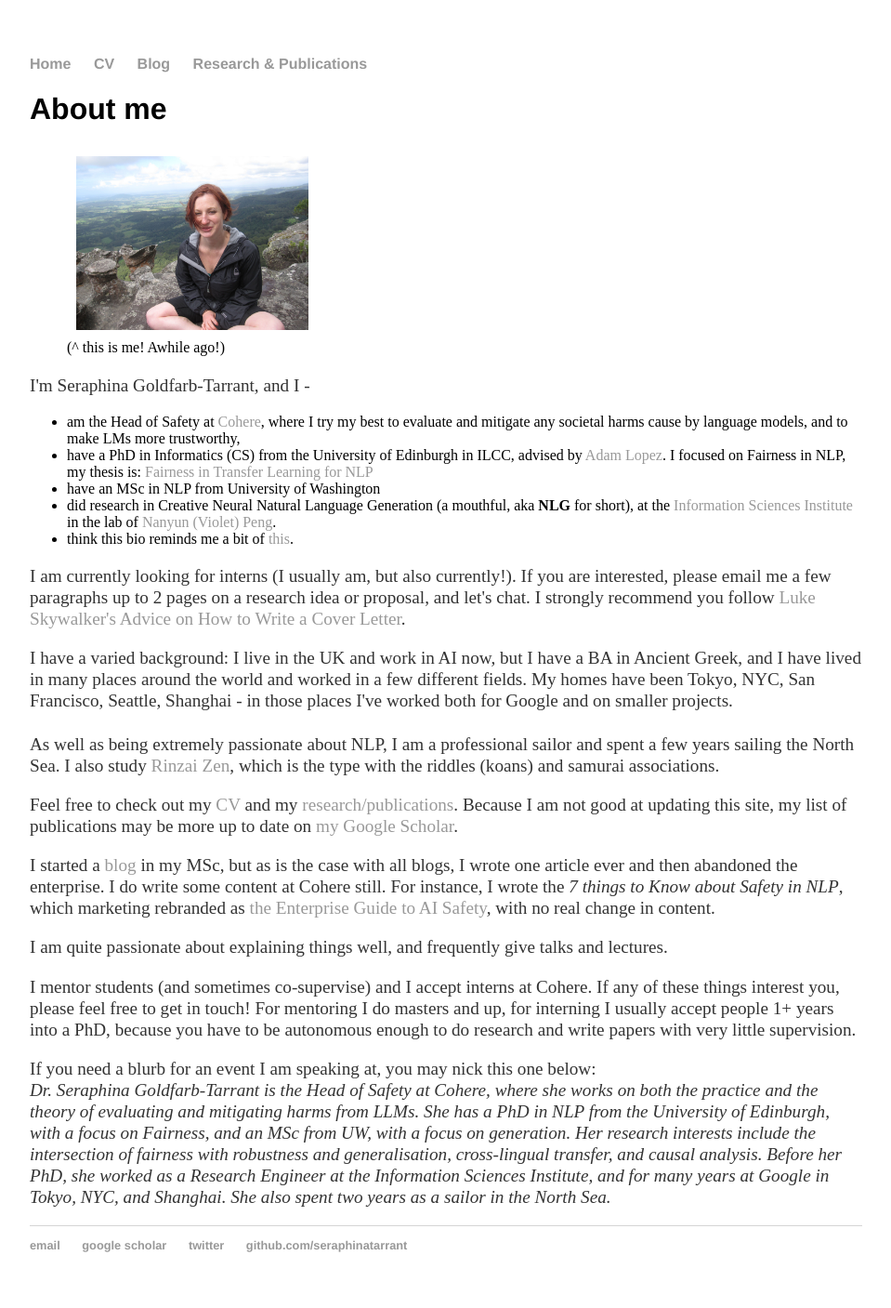
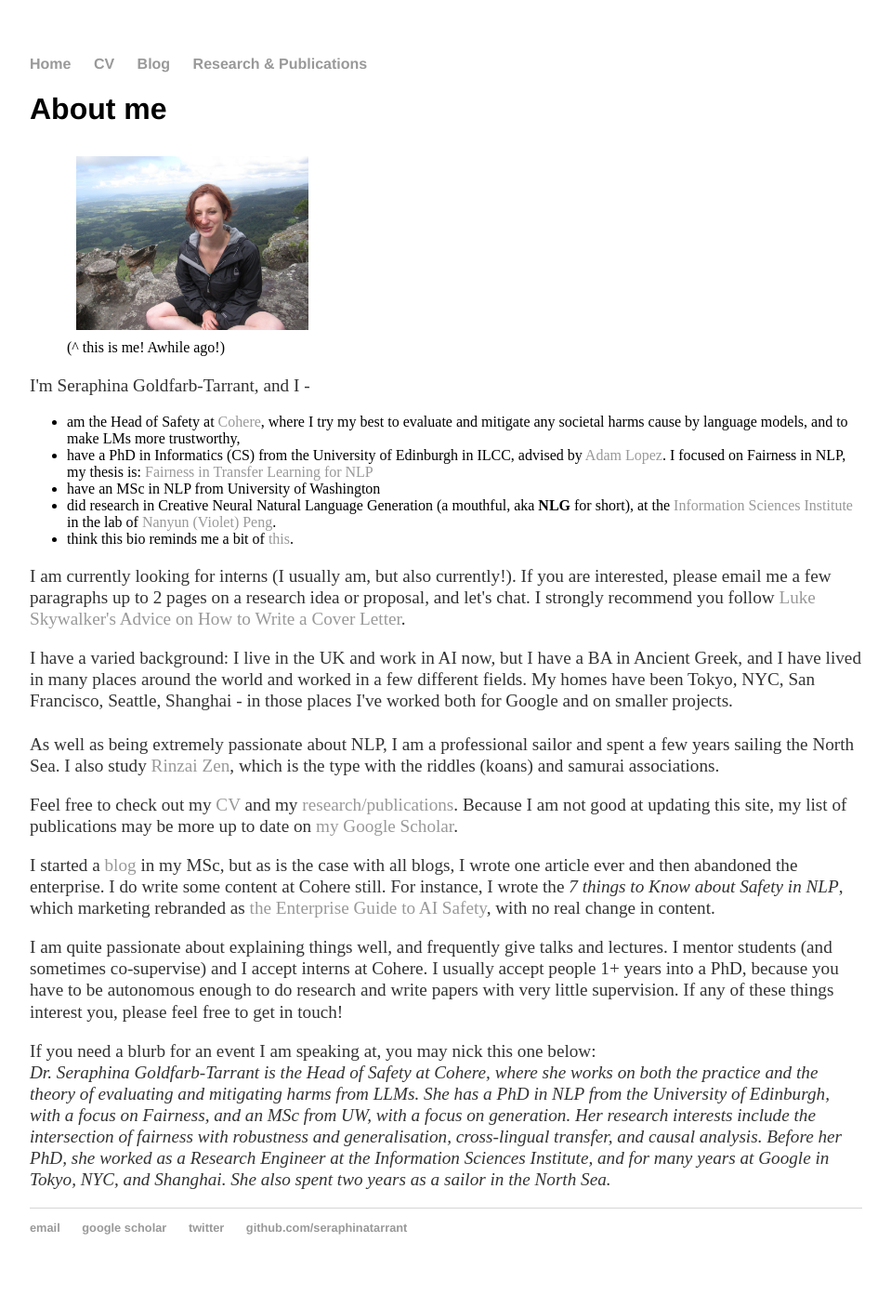
Before and after one commit to seraphinatarrant/seraphinatarrant.github.io, a Jekyll site: the page built from index.html, in a window 1280 px wide. Shown: the whole page at 93% size, without its empty margins (160-1119 px from the left). Built offline with Jekyll 4.4.1, drawn with Linux system fonts in a browser that asks for light colours.

Commit message:
format change

```diff
--- a/index.html
+++ b/index.html
@@ -41,9 +41,7 @@ title: Seraphina Goldfarb-Tarrant
 		For instance, I wrote the <i>7 things to Know about Safety in NLP</i>, which marketing rebranded as <a href="https://cohere.com/blog/the-enterprise-guide-to-ai-safety">the Enterprise Guide to AI Safety</a>, with no real change in content.
 	</p>
 	<p> I am quite passionate about explaining things well, and frequently give talks and lectures.
-	</p>
-	<p>
-		I mentor students (and sometimes co-supervise) and I accept interns at Cohere. If any of these things interest you, please feel free to get in touch! For mentoring I do masters and up, for interning I usually accept people 1+ years into a PhD, because you have to be autonomous enough to do research and write papers with very little supervision.
+		I mentor students (and sometimes co-supervise) and I accept interns at Cohere. I usually accept people 1+ years into a PhD, because you have to be autonomous enough to do research and write papers with very little supervision. If any of these things interest you, please feel free to get in touch!
 	</p>
 	<p>
 		If you need a blurb for an event I am speaking at, you may nick this one below: <br>
```
